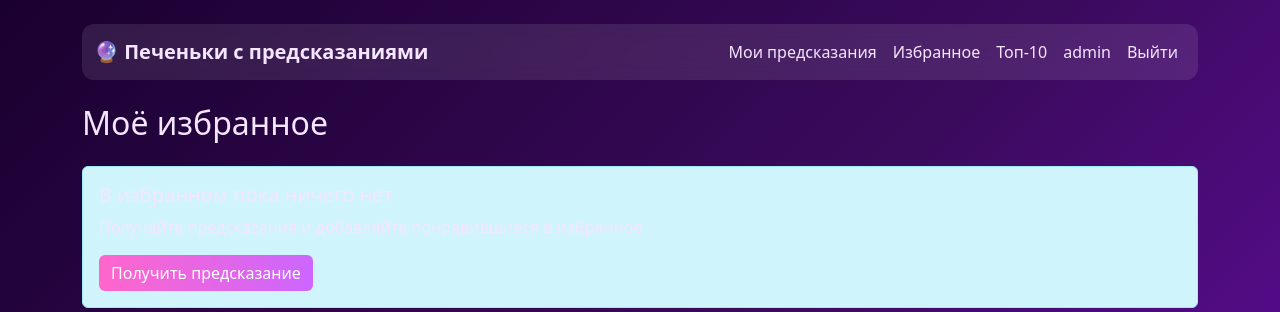
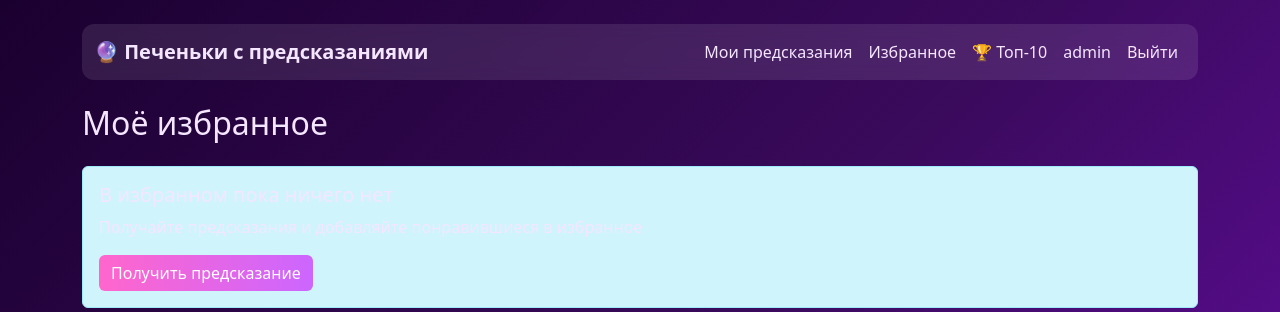
Before and after one commit to vadik7985-maker/final_project2, a Django app: page /favorites/ in a window 1280 px wide. Shown: the top 312 px of the page. Run offline with Django 5.2, Linux system fonts and the light colour scheme; a user stored in the database is signed in; data comes from the database, SQL or seed files in the repository.

Commit message:
добавили для админа топ 10

```diff
--- a/prediction_site/predictions/views.py
+++ b/prediction_site/predictions/views.py
@@ -5,6 +5,7 @@ from .models import Category, FortuneCookie, UserPrediction, FavoriteCookie, Use
 import random
 from .forms import UserProfileForm
 import logging
+from django.core.exceptions import PermissionDenied
 
 logger = logging.getLogger(__name__)
 
@@ -200,6 +201,9 @@ def edit_profile(request):
 
 
 def top_cookies(request):
+    if not request.user.is_staff:
+        raise PermissionDenied("Доступ только для администраторов")
+
     top_list = FortuneCookie.objects.filter(is_active=True).order_by('-usage_count')[:10]
     context = {
         'top_cookies': top_list,
--- a/prediction_site/templates/base.html
+++ b/prediction_site/templates/base.html
@@ -247,7 +247,9 @@
                     {% if user.is_authenticated %}
                         <a class="nav-link" href="{% url 'my_predictions' %}">Мои предсказания</a>
                         <a class="nav-link" href="{% url 'favorites' %}">Избранное</a>
-                        <a class="nav-link" href="{% url 'top_cookies' %}">Топ-10</a>
+                        {% if user.is_staff %}
+                            <a class="nav-link" href="{% url 'top_cookies' %}">🏆 Топ-10</a>
+                        {% endif %}
                         <a class="nav-link" href="{% url 'profile' %}">{{ user.username }}</a>
 
                         <form action="{% url 'logout' %}" method="post" style="display: inline;">
```
